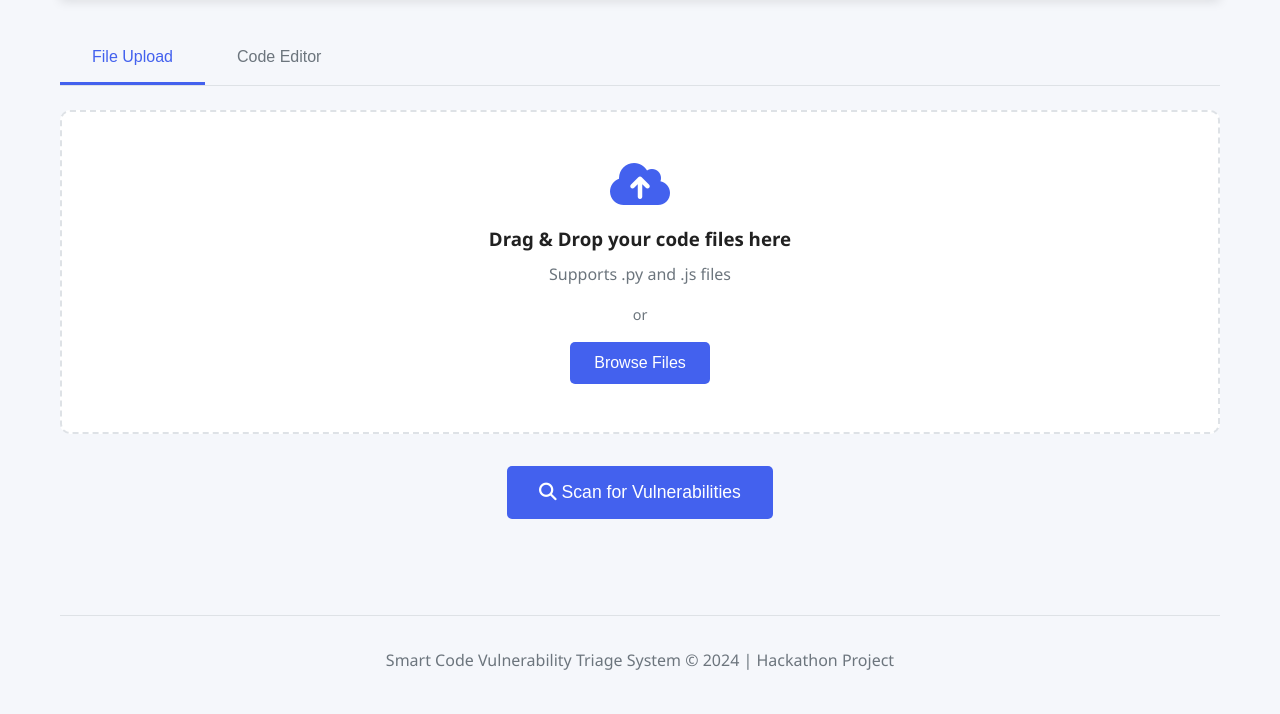
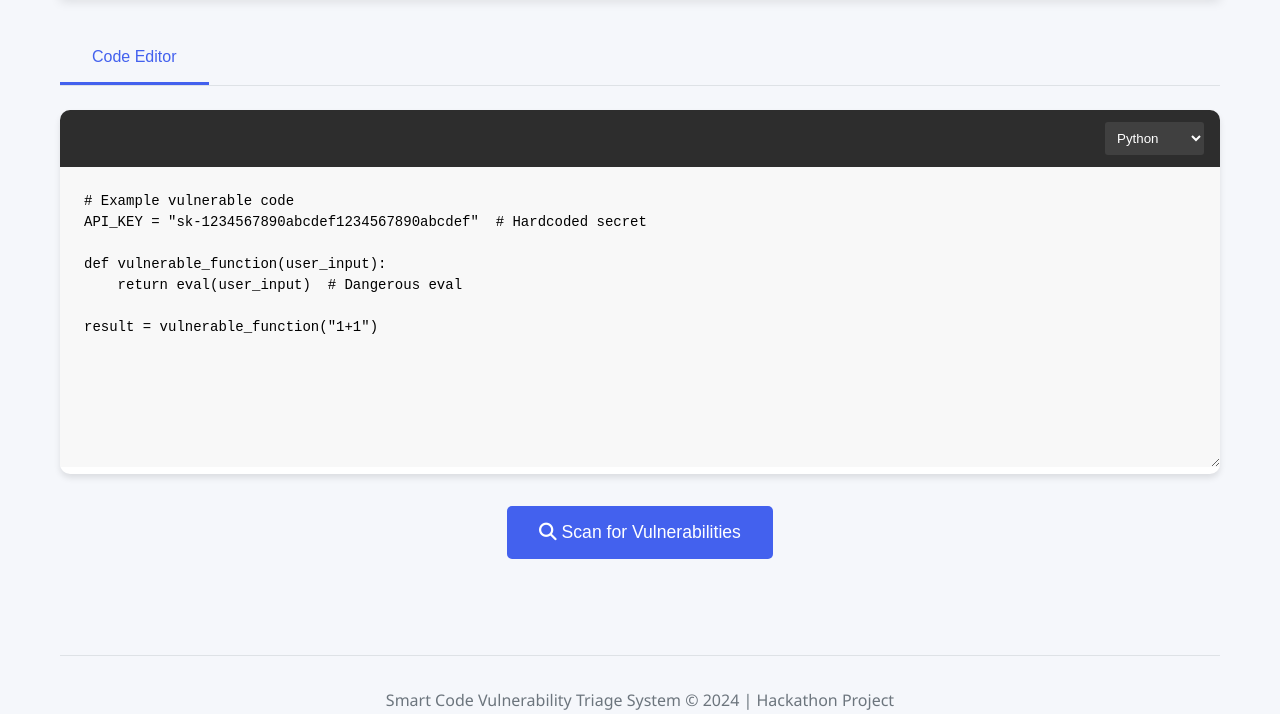
Before and after one commit to KuantumKnight/Vulnscanner, a Flask app: template templates/intex.html in a window 1280 px wide. Shown: the part 167-881 px from the top of the page. Before the commit the page ends 837 px from the top, so only its background shows below. Run offline with Flask 3, Linux system fonts and the light colour scheme; the template is opened without the code that fills it, so the values that code supplies are empty.

Commit message:
Update intex.html

```diff
--- a/templates/intex.html
+++ b/templates/intex.html
@@ -9,7 +9,6 @@
 </head>
 <body>
     <div class="container">
-        <!-- Header -->
         <header class="header">
             <div class="header-content">
                 <h1><i class="fas fa-shield-alt"></i> Smart Code Vulnerability Triage</h1>
@@ -17,34 +16,13 @@
             </div>
         </header>
 
-        <!-- Main Content -->
         <main class="main-content">
-            <!-- Scan Options -->
             <section class="scan-section">
                 <div class="tabs">
-                    <button class="tab-button active" data-tab="file-upload">File Upload</button>
-                    <button class="tab-button" data-tab="code-editor">Code Editor</button>
+                    <button class="tab-button active" data-tab="code-editor">Code Editor</button>
                 </div>
 
-                <!-- File Upload Tab -->
-                <div class="tab-content active" id="file-upload-tab">
-                    <div class="upload-area" id="drop-area">
-                        <i class="fas fa-cloud-upload-alt upload-icon"></i>
-                        <h3>Drag & Drop your code files here</h3>
-                        <p>Supports .py and .js files</p>
-                        <p class="small">or</p>
-                        <button class="btn btn-primary" id="browse-btn">Browse Files</button>
-                        <input type="file" id="file-input" accept=".py,.js" multiple style="display: none;">
-                    </div>
-                    <div class="file-info" id="file-info" style="display: none;">
-                        <h4>Selected Files:</h4>
-                        <ul id="file-list"></ul>
-                        <button class="btn btn-secondary" id="clear-files">Clear</button>
-                    </div>
-                </div>
-
-                <!-- Code Editor Tab -->
-                <div class="tab-content" id="code-editor-tab">
+                <div class="tab-content active" id="code-editor-tab">
                     <div class="editor-container">
                         <div class="editor-header">
                             <select id="language-select">
@@ -72,7 +50,6 @@ result = vulnerable_function("1+1")</textarea>
                 </div>
             </section>
 
-            <!-- Results Section -->
             <section class="results-section" id="results-section" style="display: none;">
                 <div class="results-header">
                     <h2>Scan Results</h2>
@@ -88,30 +65,22 @@ result = vulnerable_function("1+1")</textarea>
                         <h3>Risk Level</h3>
                         <div class="card-value" id="risk-level">Low</div>
                     </div>
-                    <div class="card summary-card">
-                        <h3>Files Scanned</h3>
-                        <div class="card-value" id="files-scanned">0</div>
-                    </div>
                 </div>
 
                 <div class="findings-container">
                     <h3>Vulnerabilities Found</h3>
                     <div class="findings-list" id="findings-list">
-                        <!-- Findings will be populated here -->
                     </div>
                 </div>
             </section>
         </main>
 
-        <!-- Footer -->
         <footer class="footer">
             <p>Smart Code Vulnerability Triage System &copy; 2024 | Hackathon Project</p>
         </footer>
     </div>
 
-    <!-- Toast Notifications -->
     <div class="toast-container" id="toast-container"></div>
-
     <script src="/static/js/main.js"></script>
 </body>
 </html>
```
